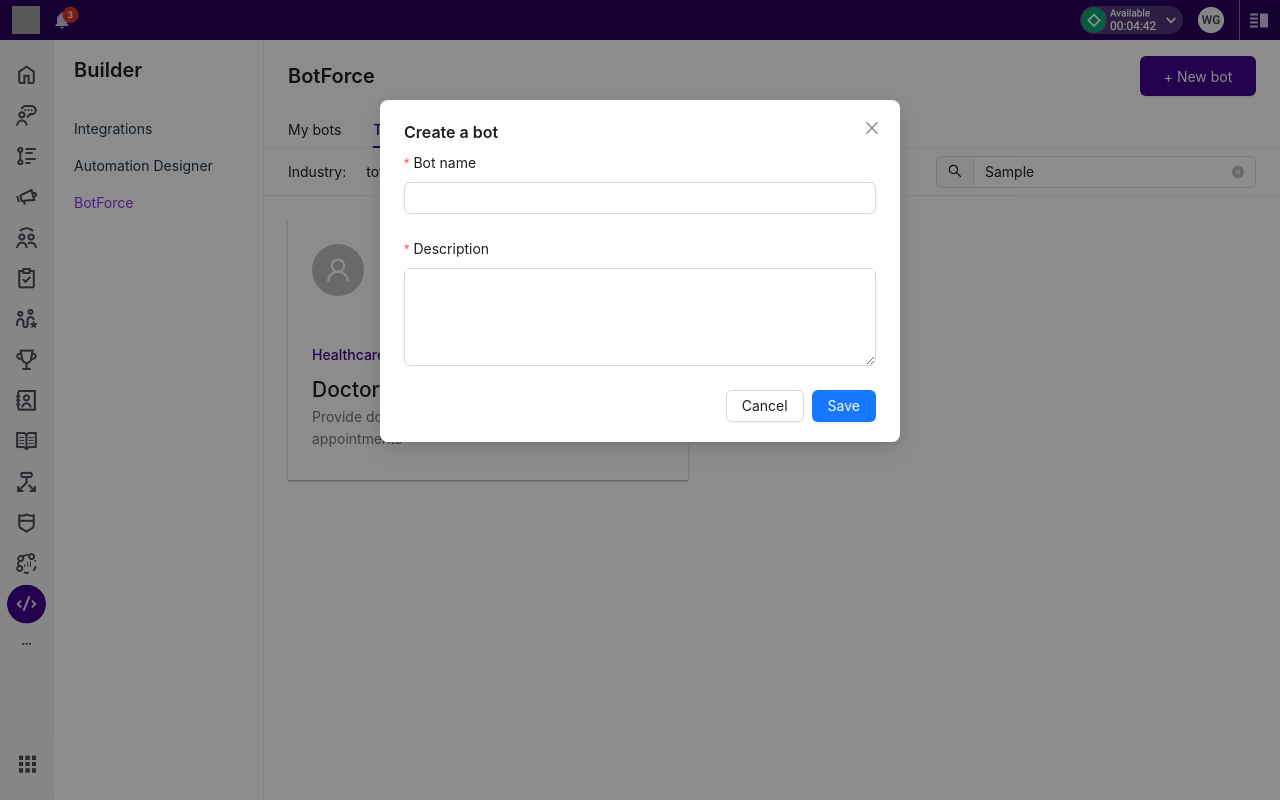
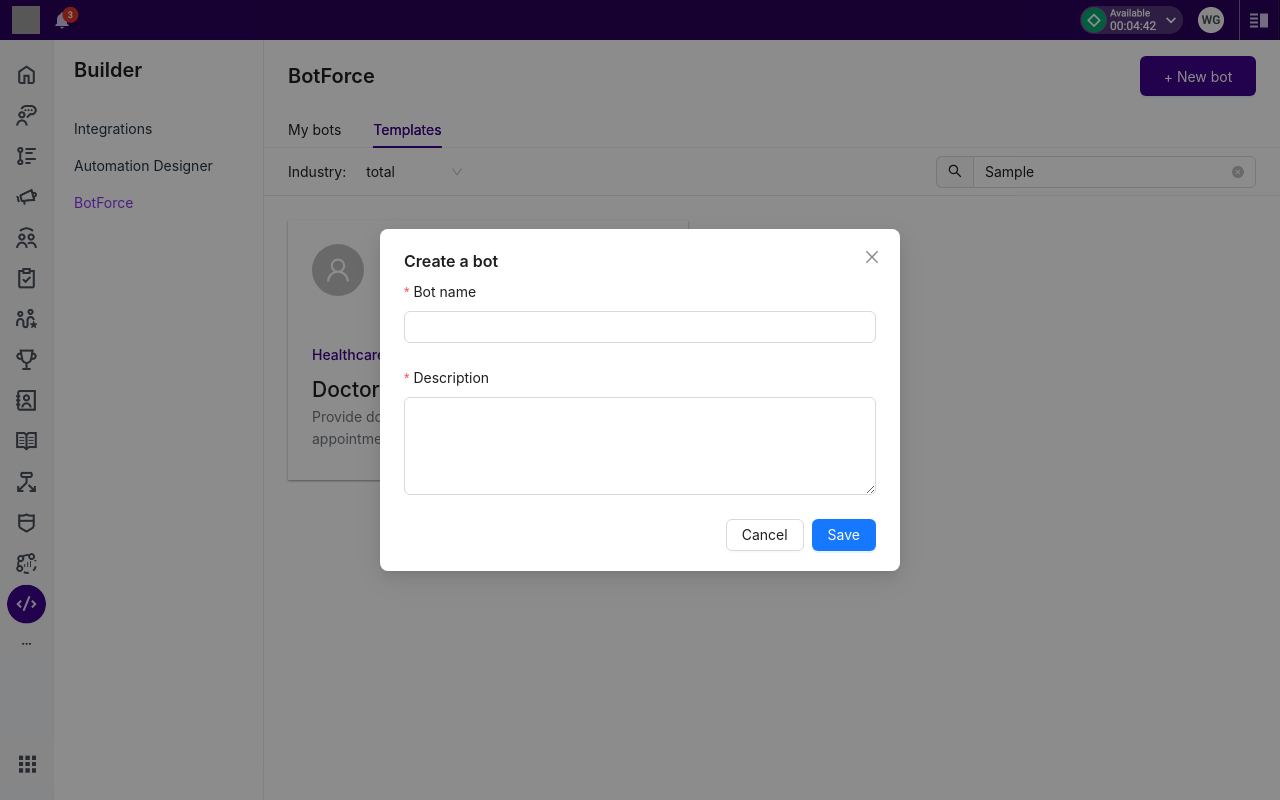
Before and after one commit to TD-gaowei/botforce, a React (Vite) app: page / in a window 1280 px wide. Both pictures are taken after typing "Sample" into the empty fields and a click on the button "+ New bot". Built offline with nearby package versions, Linux system fonts and the light colour scheme; grey boxes are pictures that could not be loaded.

Commit message:
adjust modal css

```diff
--- a/src/components/Modals/CreateBot.jsx
+++ b/src/components/Modals/CreateBot.jsx
@@ -11,11 +11,13 @@ const CreateBot = (props) => {
 
   return (
     <Modal
+      transitionName={"zoom"}
       title="Create a bot"
       open={isModalOpen}
       onOk={handleOk}
       onCancel={onCancel}
       okText={"Save"}
+      centered
     >
       <Form
         name="basic"
```
